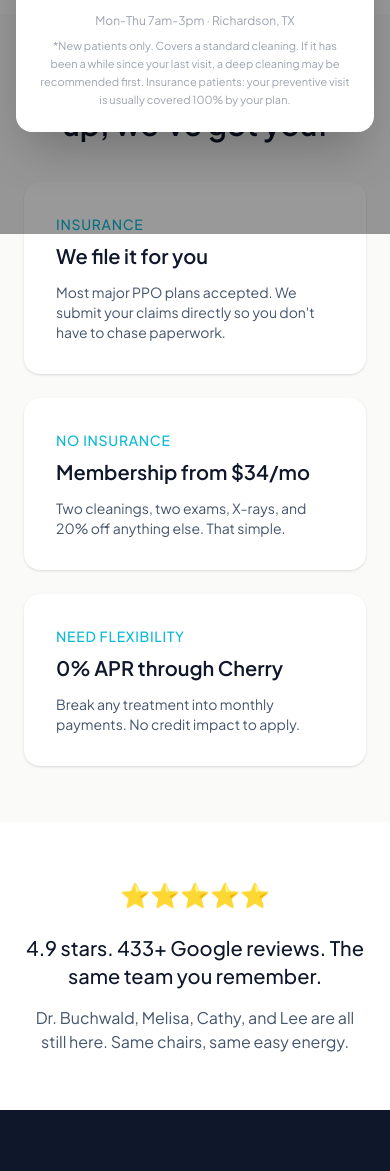
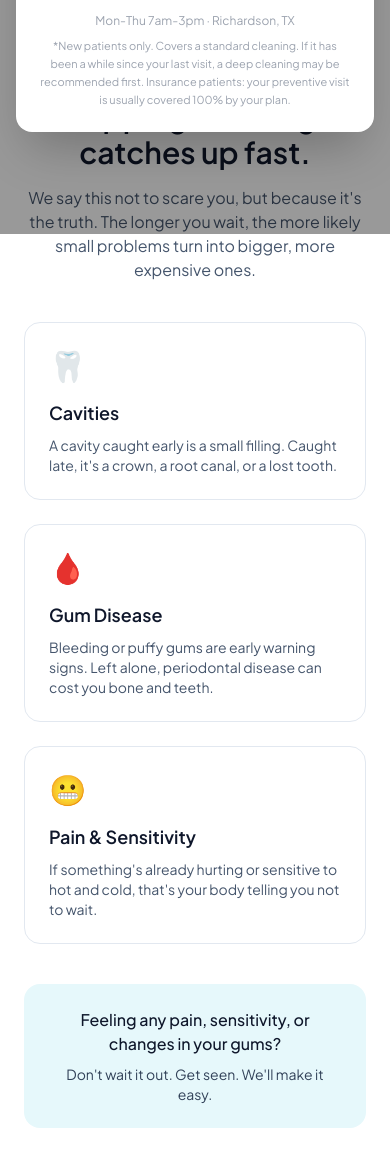
Before and after one commit to leekounas-cmd/buchwald-site, a Next.js app: page /reschedule in a window 390 px wide. Shown: the part 610-1781 px from the top of the page. Built offline with nearby package versions, Linux system fonts and the light colour scheme; no server answers.

Commit message:
scare Update page.tsx

```diff
--- a/src/app/reschedule/page.tsx
+++ b/src/app/reschedule/page.tsx
@@ -66,6 +66,73 @@ export default function ReschedulePage() {
           <p className="mt-6 text-sm text-slate-500">
             One-size-fits-most. Pick it up at your next cleaning.
           </p>
+        </div>
+      </section>
+
+      {/* Why it matters */}
+      <section className="bg-white py-14 md:py-20">
+        <div className="mx-auto max-w-5xl px-6">
+          <div className="mb-10 text-center md:mb-12">
+            <p
+              className="mb-3 text-xs font-medium uppercase tracking-widest md:text-sm"
+              style={{ color: "#0bbad5" }}
+            >
+              Why It Matters
+            </p>
+            <h2 className="mb-4 text-3xl font-semibold text-slate-900 md:text-4xl">
+              Skipping cleanings catches up fast.
+            </h2>
+            <p className="mx-auto max-w-2xl text-slate-600">
+              We say this not to scare you, but because it's the truth. The
+              longer you wait, the more likely small problems turn into
+              bigger, more expensive ones.
+            </p>
+          </div>
+
+          <div className="grid gap-6 md:grid-cols-3">
+            <div className="rounded-2xl border border-slate-200 bg-white p-6 md:p-8">
+              <div className="mb-4 text-3xl">🦷</div>
+              <h3 className="mb-2 text-lg font-semibold text-slate-900">
+                Cavities
+              </h3>
+              <p className="text-sm text-slate-600">
+                A cavity caught early is a small filling. Caught late, it's a
+                crown, a root canal, or a lost tooth.
+              </p>
+            </div>
+            <div className="rounded-2xl border border-slate-200 bg-white p-6 md:p-8">
+              <div className="mb-4 text-3xl">🩸</div>
+              <h3 className="mb-2 text-lg font-semibold text-slate-900">
+                Gum Disease
+              </h3>
+              <p className="text-sm text-slate-600">
+                Bleeding or puffy gums are early warning signs. Left alone,
+                periodontal disease can cost you bone and teeth.
+              </p>
+            </div>
+            <div className="rounded-2xl border border-slate-200 bg-white p-6 md:p-8">
+              <div className="mb-4 text-3xl">😬</div>
+              <h3 className="mb-2 text-lg font-semibold text-slate-900">
+                Pain & Sensitivity
+              </h3>
+              <p className="text-sm text-slate-600">
+                If something's already hurting or sensitive to hot and cold,
+                that's your body telling you not to wait.
+              </p>
+            </div>
+          </div>
+
+          <div
+            className="mx-auto mt-10 max-w-2xl rounded-2xl p-6 text-center md:p-8"
+            style={{ backgroundColor: "#e6f8fb" }}
+          >
+            <p className="text-base font-medium text-slate-900 md:text-lg">
+              Feeling any pain, sensitivity, or changes in your gums?
+            </p>
+            <p className="mt-2 text-sm text-slate-700 md:text-base">
+              Don't wait it out. Get seen. We'll make it easy.
+            </p>
+          </div>
         </div>
       </section>
 
```
